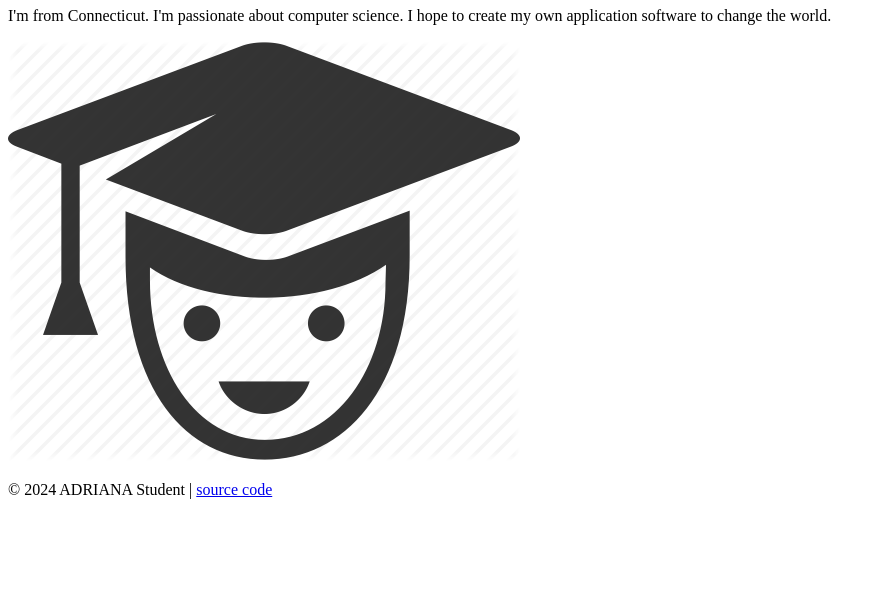
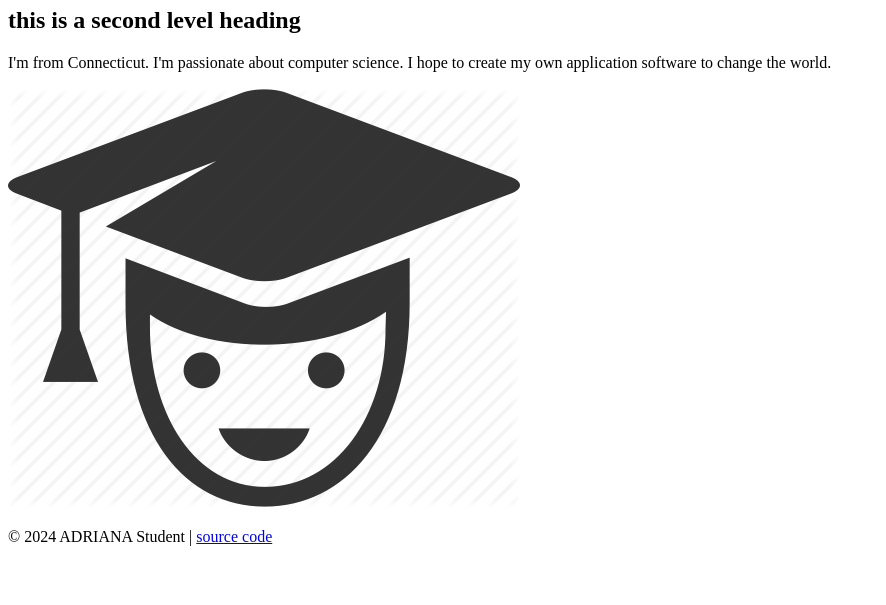
Before and after one commit to adrianaralda/my-first-student-site-2024, a plain HTML site: page about.html in a window 1280 px wide. Shown: the part 195-800 px from the top of the page, without its empty margins (0-886 px from the left). Drawn offline with Linux system fonts and the light colour scheme.

Commit message:
Update about.html

```diff
--- a/about.html
+++ b/about.html
@@ -20,6 +20,7 @@
 
     <div class="page">
       <h1>About Me</h1>
+      <h2>this is a second level heading</h2>
       <p>
         I'm from Connecticut. I'm passionate about computer science. I hope to create my own application software to change the world.
       </p>
```
